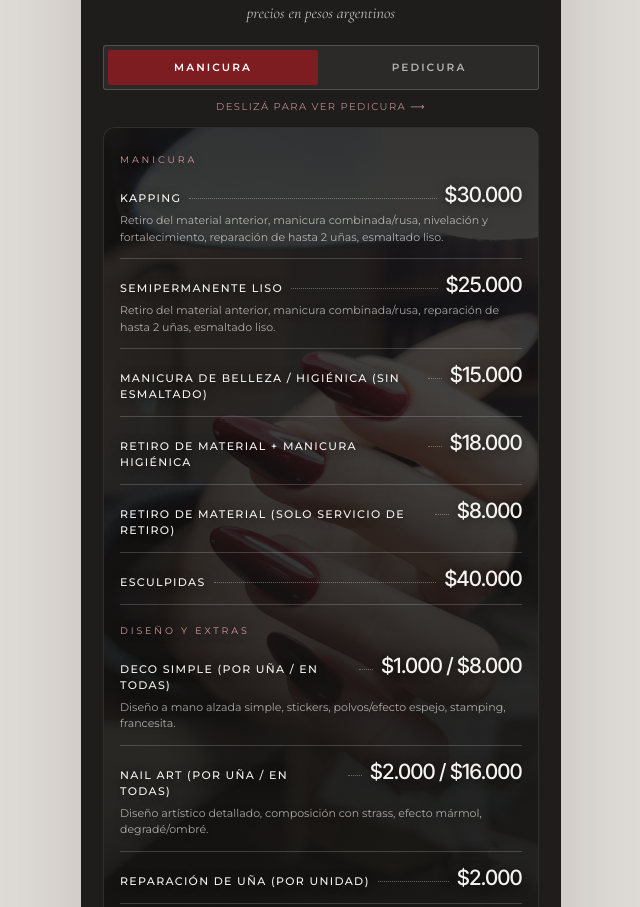
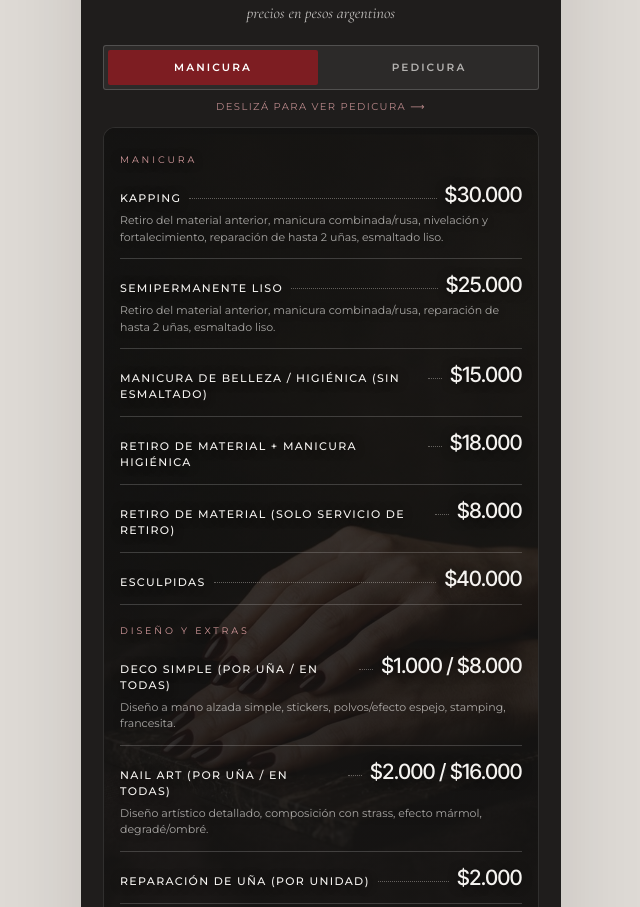
Before and after one commit to liagr03-spec/manicura-rusa, a plain HTML site: page index.html in a window 1280 px wide. Shown: the part 5435-6342 px from the top of the page, without its empty margins (319-959 px from the left). Drawn offline with nearby package versions, Linux system fonts and the light colour scheme.

Commit message:
style: replace Manicura price background with matching dark-luxury hands photo (no top glare)

```diff
--- a/index.html
+++ b/index.html
@@ -724,7 +724,7 @@
     <p class="svc-hint" id="svc-hint">Deslizá para ver Pedicura ⟶</p>
     <div class="svc-rail" id="svc-rail">
       <div class="svc-pane" role="tabpanel" aria-label="Manicura">
-        <div class="svc-card" style="--bg:url('assets/stock/bordo-almond.jpg');--pos:center 35%">
+        <div class="svc-card" style="--bg:url('assets/stock/manicura-bg.jpg');--pos:center 60%">
           <p class="grp">Manicura</p>
           <div class="row"><div class="t"><h3>Kapping</h3><span class="dots"></span><b>$30.000</b></div><p>Retiro del material anterior, manicura combinada/rusa, nivelación y fortalecimiento, reparación de hasta 2 uñas, esmaltado liso.</p></div>
           <div class="row"><div class="t"><h3>Semipermanente liso</h3><span class="dots"></span><b>$25.000</b></div><p>Retiro del material anterior, manicura combinada/rusa, reparación de hasta 2 uñas, esmaltado liso.</p></div>
```
Also changed, not shown: assets/stock/manicura-bg.jpg (added).
